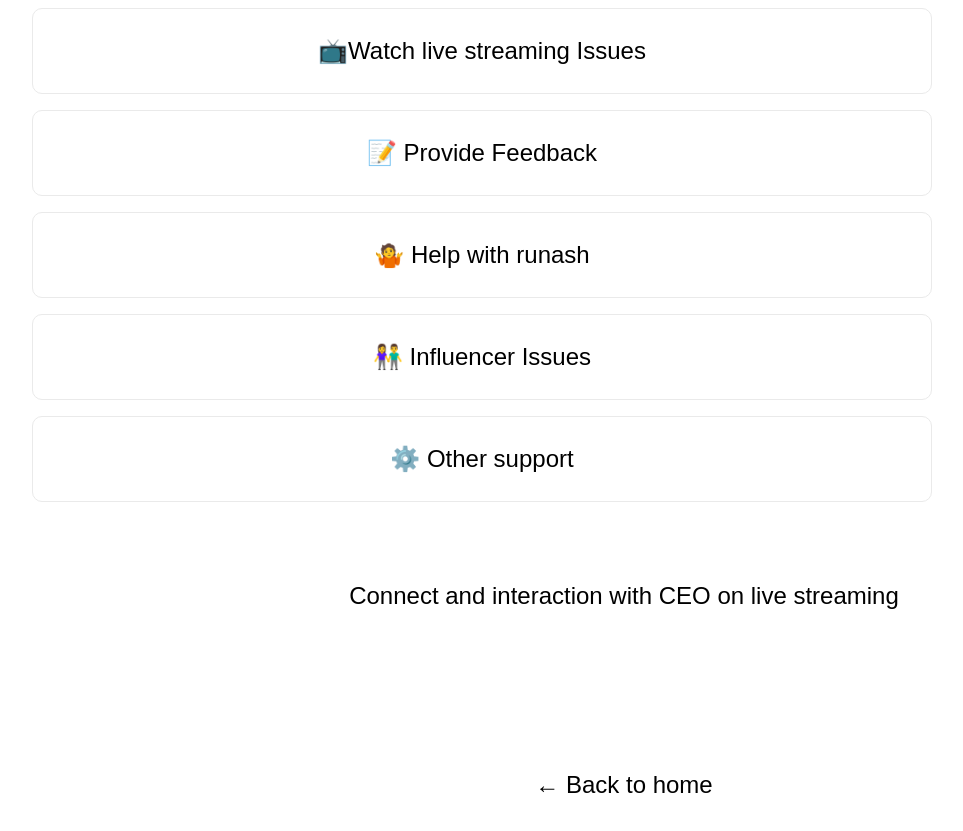
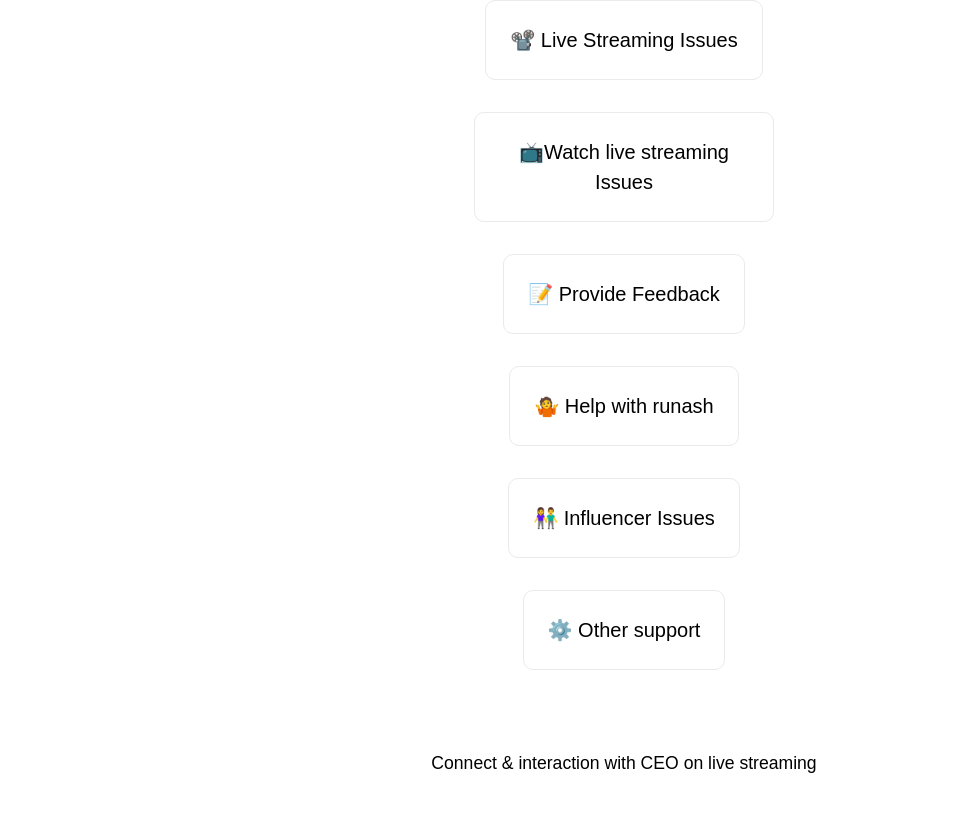
Before and after one commit to rammurmu/next, a Next.js app: page /help in a window 1280 px wide. Shown: the part 1065-1896 px from the top of the page, without its empty margins (16-979 px from the left). Built offline with nearby package versions, Linux system fonts and the light colour scheme.

Commit message:
Update help.js

```diff
--- a/pages/help.js
+++ b/pages/help.js
@@ -1,4 +1,4 @@
-import styles from '../styles/Faq.module.css'
+import styles from '../styles/Home.module.css'
 import Link from 'next/link'
 
 export default function Help() {
@@ -7,7 +7,8 @@ export default function Help() {
       <main className={styles.main}>
        <div className={styles.title}>
         <h1>Helpful culture</h1>
-        <p className={styles.description}>Help for wherever you are on your runash journey.</p>
+       </div>
+       <p className={styles.description}>Help for wherever you are on your runash journey.</p>
 
        <p className={styles.description}>Choose a topic to help your request quickly</p>
        <div className={styles.card}>
@@ -44,13 +45,7 @@ export default function Help() {
         <p className={styles.description}>⚙️ Other support</p>
        </div>
 
-       <p className={styles.description}>Connect and interaction with CEO on live streaming </p>
-        </div>
-         <p className={styles.description}>
-          <Link href="/">
-            <a>&larr; Back to home</a>
-          </Link>
-        </p>
+       <p className={styles.description}>Connect & interaction with CEO on live streaming </p>
       </main>
     </div>
   )
```
